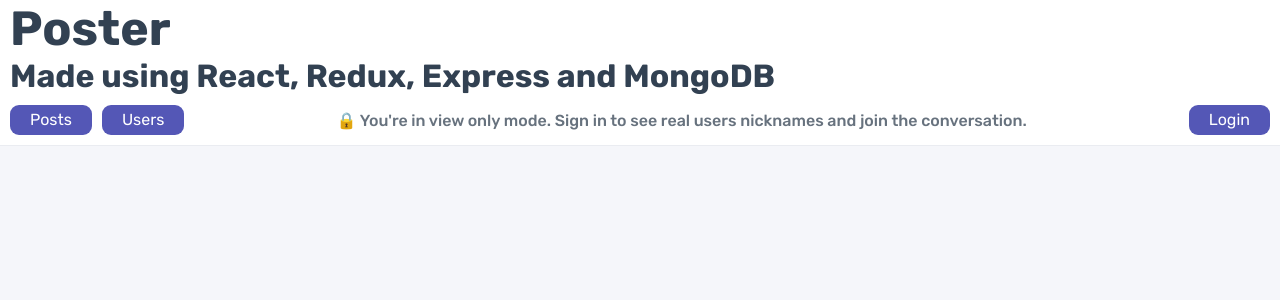
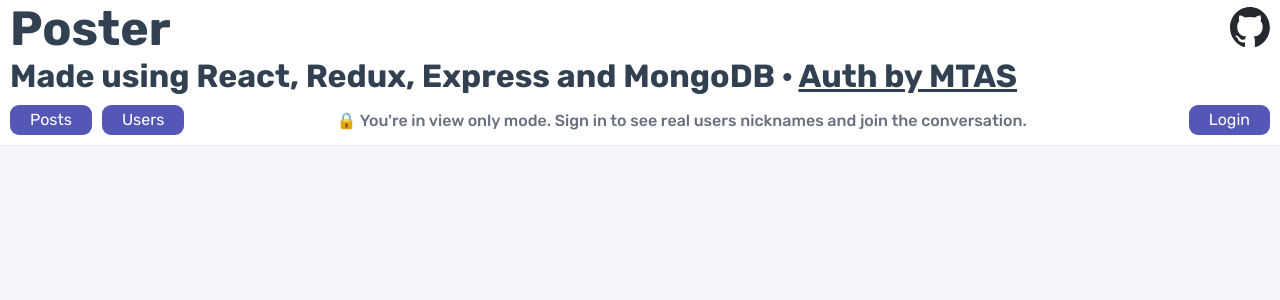
Before and after one commit to davidko5/poster-frontend, a React (Vite) app: page / in a window 1280 px wide. Shown: the top 300 px of the page. Built offline with nearby package versions, Linux system fonts and the light colour scheme; no server answers.

Commit message:
feat: add github link and mtas link to navbar
Also improved styling of add new post modal.

```diff
--- a/src/features/navbar/Navbar.module.scss
+++ b/src/features/navbar/Navbar.module.scss
@@ -24,6 +24,10 @@ section h2 {
   margin: 0px;
   font-size: 2rem;
   margin-left: 10px;
+  color: $darkBlue;
+}
+
+.mtasLink {
   color: $darkBlue;
 }
 
@@ -80,3 +84,12 @@ section h2 {
   color: $grayishBlue;
   font-weight: 500;
 }
+
+.githubLink {
+  width: 40px;
+  height: 40px;
+  margin-right: 10px;
+  &:hover {
+    opacity: 0.8;
+  }
+}
--- a/src/features/navbar/Navbar.tsx
+++ b/src/features/navbar/Navbar.tsx
@@ -15,9 +15,31 @@ export const Navbar = () => {
   return (
     <nav className={styles.navbarContainer}>
       <section>
-        <h1 className={styles.logoHeader}>Poster</h1>
+        <div
+          style={{
+            display: "flex",
+            alignItems: "center",
+            justifyContent: "space-between",
+          }}
+        >
+          <h1 className={styles.logoHeader}>Poster</h1>
+          <a href="https://github.com/davidko5/poster-frontend" target="_blank">
+            <img
+              src="/images/github-mark.svg"
+              alt="github link"
+              className={styles.githubLink}
+            />
+          </a>
+        </div>
         <h2 className={styles.logoHeader}>
-          Made using React, Redux, Express and MongoDB
+          Made using React, Redux, Express and MongoDB{" · "}
+          <a
+            href="https://github.com/davidko5/multi-tenant-auth-service"
+            target="_blank"
+            className={styles.mtasLink}
+          >
+            Auth by MTAS
+          </a>
         </h2>
         <div className={styles.navBtnsAndSelectContainer}>
           <div style={{ display: "flex" }}>
@@ -30,8 +52,8 @@ export const Navbar = () => {
           </div>
           {!currentUser && (
             <div className={styles.navBarMessage}>
-              🔒 You're in view only mode. Sign in to see real users nicknames and
-              join the conversation.
+              🔒 You're in view only mode. Sign in to see real users nicknames
+              and join the conversation.
             </div>
           )}
           {currentUser ? (
--- a/src/features/posts/Posts.module.scss
+++ b/src/features/posts/Posts.module.scss
@@ -401,7 +401,7 @@ textarea {
   flex-direction: column;
   margin: 25vh auto;
   padding: 12px 10px 10px;
-  background-color: rgba(255, 255, 255, 0.4);
+  background-color: rgba(255, 255, 255);
   box-shadow: 0px 0px 35px $grayishBlue;
   max-width: 1000px;
   width: 70%;
```
Also changed, not shown: public/images/github-mark.svg (added).
